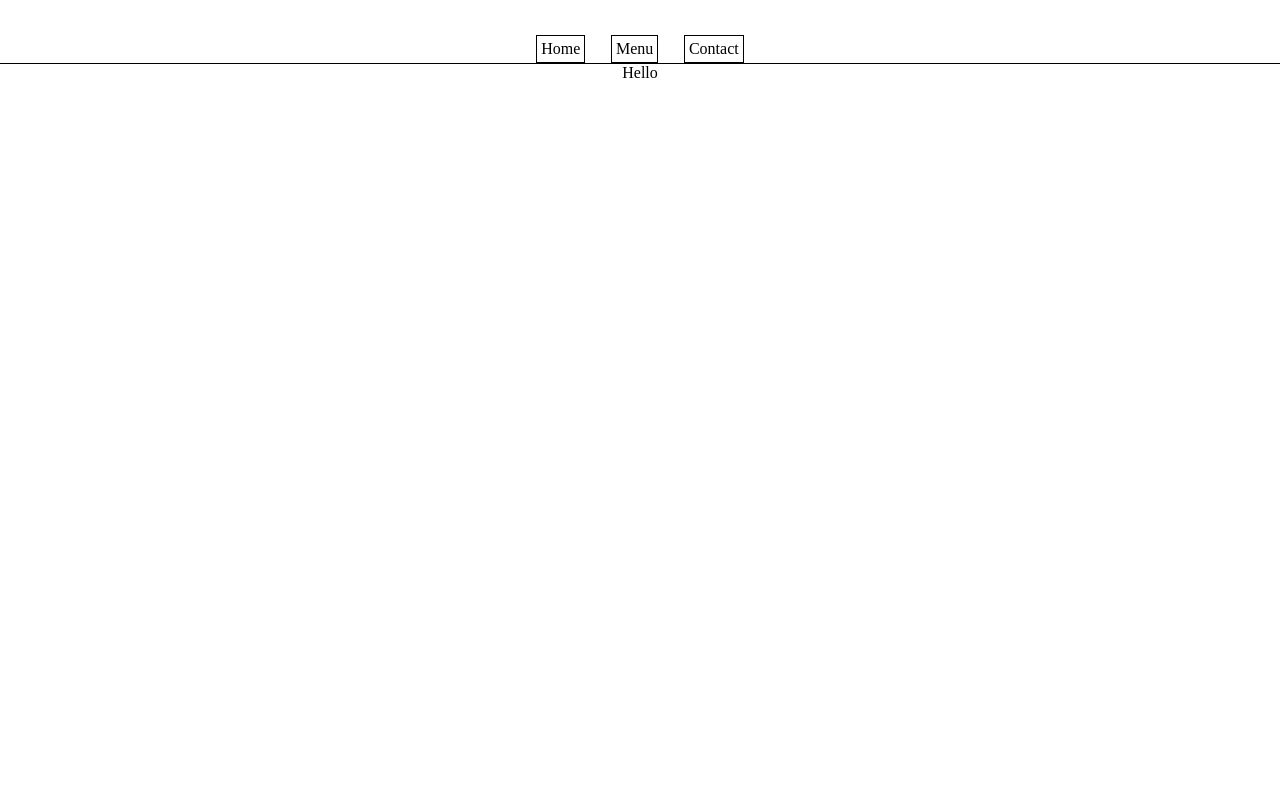
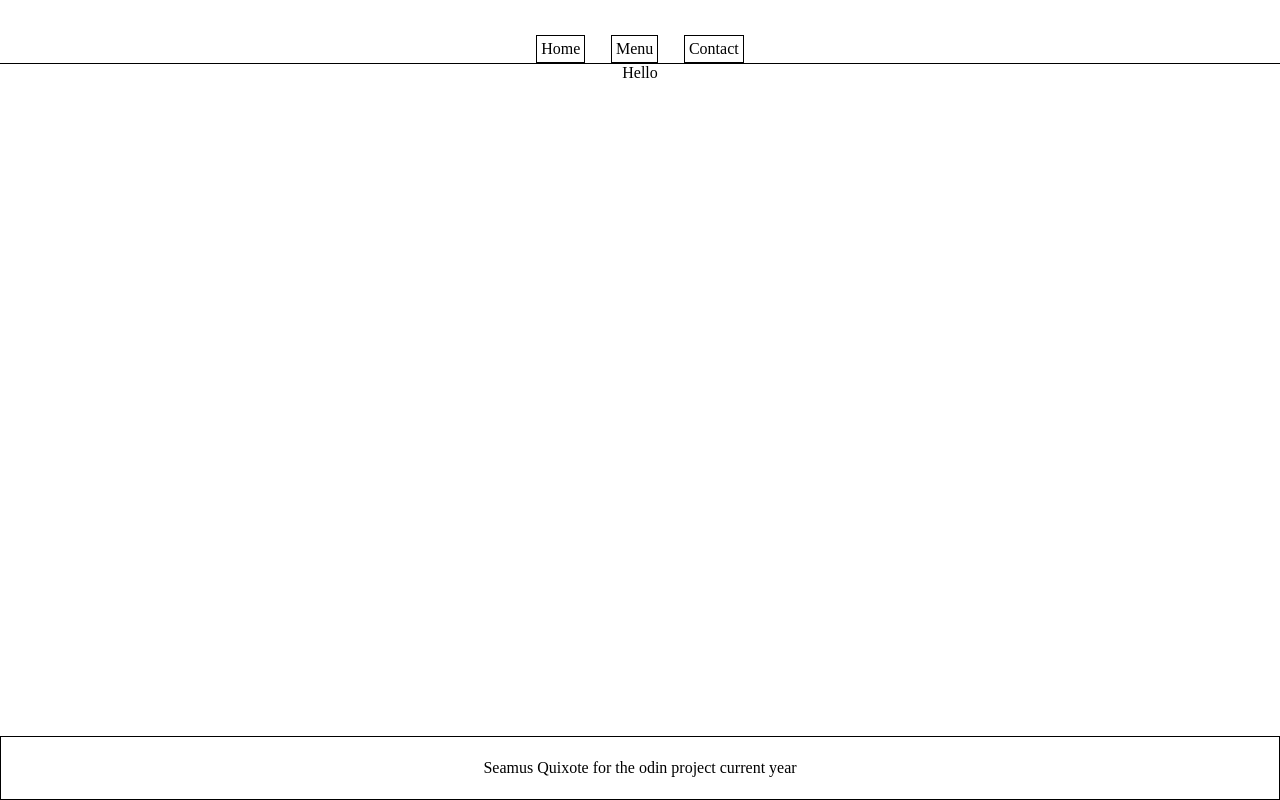
Before and after one commit to SalamanderCtesiphon/resturant-page-project, a website built with webpack: page dist/index.html in a window 1280 px wide. Built offline with nearby package versions, Linux system fonts and the light colour scheme.

Commit message:
have the basic wire frame for the entire layout finished. All that is left is to created the text content and add images and finish styling

```diff
--- a/src/index.js
+++ b/src/index.js
@@ -11,10 +11,12 @@ const home = document.createElement('div');
 const menu = document.createElement('div');
 const contact = document.createElement('div');
 const main = document.createElement('div');
+const footer = document.createElement('div');
 
 home.textContent = 'Home';
 menu.textContent = 'Menu';
 contact.textContent = 'Contact';
+footer.textContent = 'Seamus Quixote for the odin project current year';
 
 home.addEventListener('click', homepage);
 menu.addEventListener('click', menuContent);
@@ -26,6 +28,7 @@ home.classList.add('navBtn');
 menu.classList.add('navBtn');
 contact.classList.add('navBtn');
 main.classList.add('main');
+footer.classList.add('footer');
 
 
 header.appendChild(home);
@@ -33,5 +36,6 @@ header.appendChild(menu);
 header.appendChild(contact);
 content.appendChild(header);
 content.appendChild(main);
+content.appendChild(footer);
 
 homepage();
--- a/src/style.css
+++ b/src/style.css
@@ -23,4 +23,15 @@
 .page {
   display: flex;
   justify-content: center;
+  height: 84vh;
+  width: auto;
 }
+
+.footer {
+  border: 1px solid black;
+  display: flex;
+  justify-content: center;
+  align-items: center;
+  height: 8vh;
+  width: auto;
+}
```
Also changed, not shown: dist/bundle.js.
